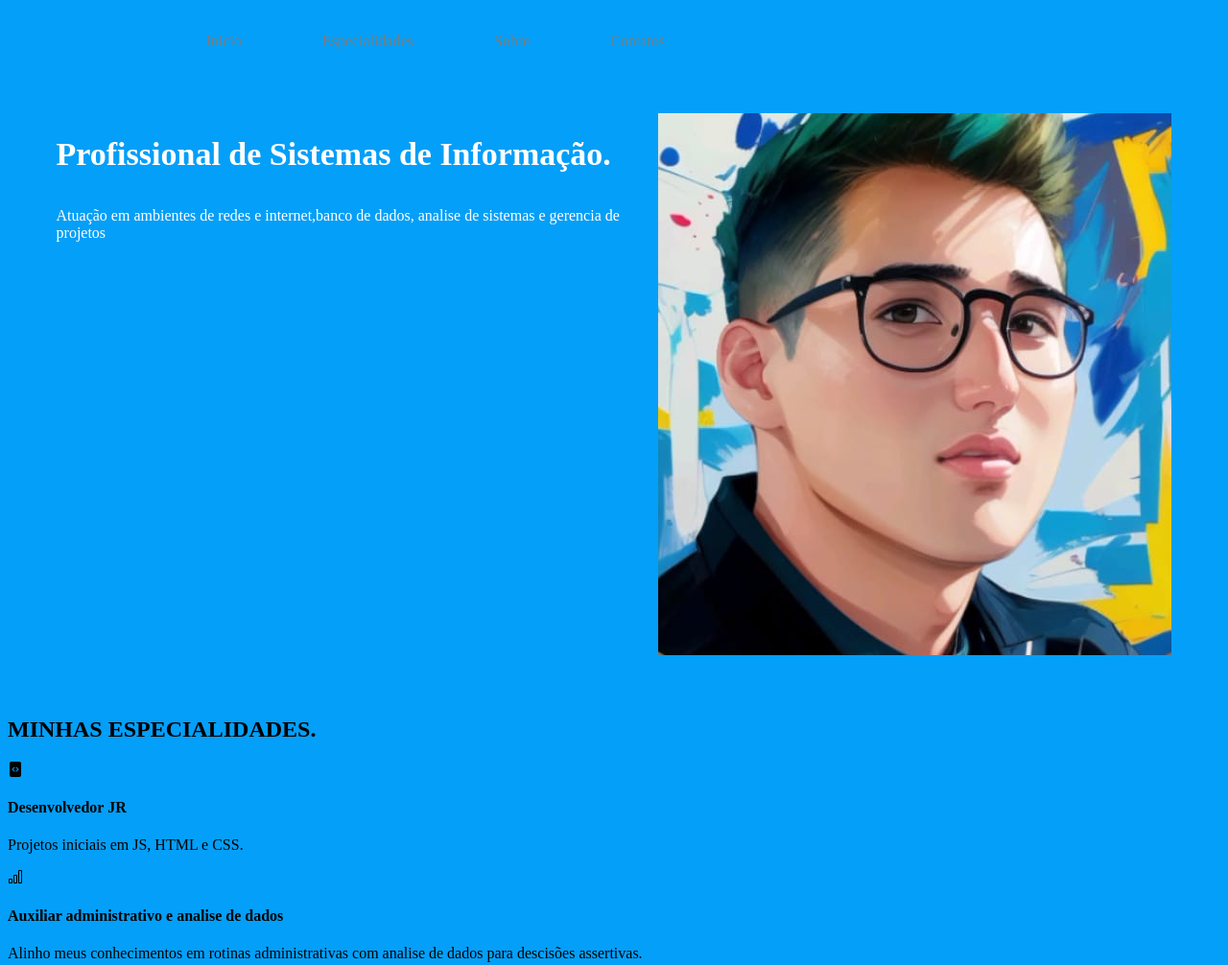
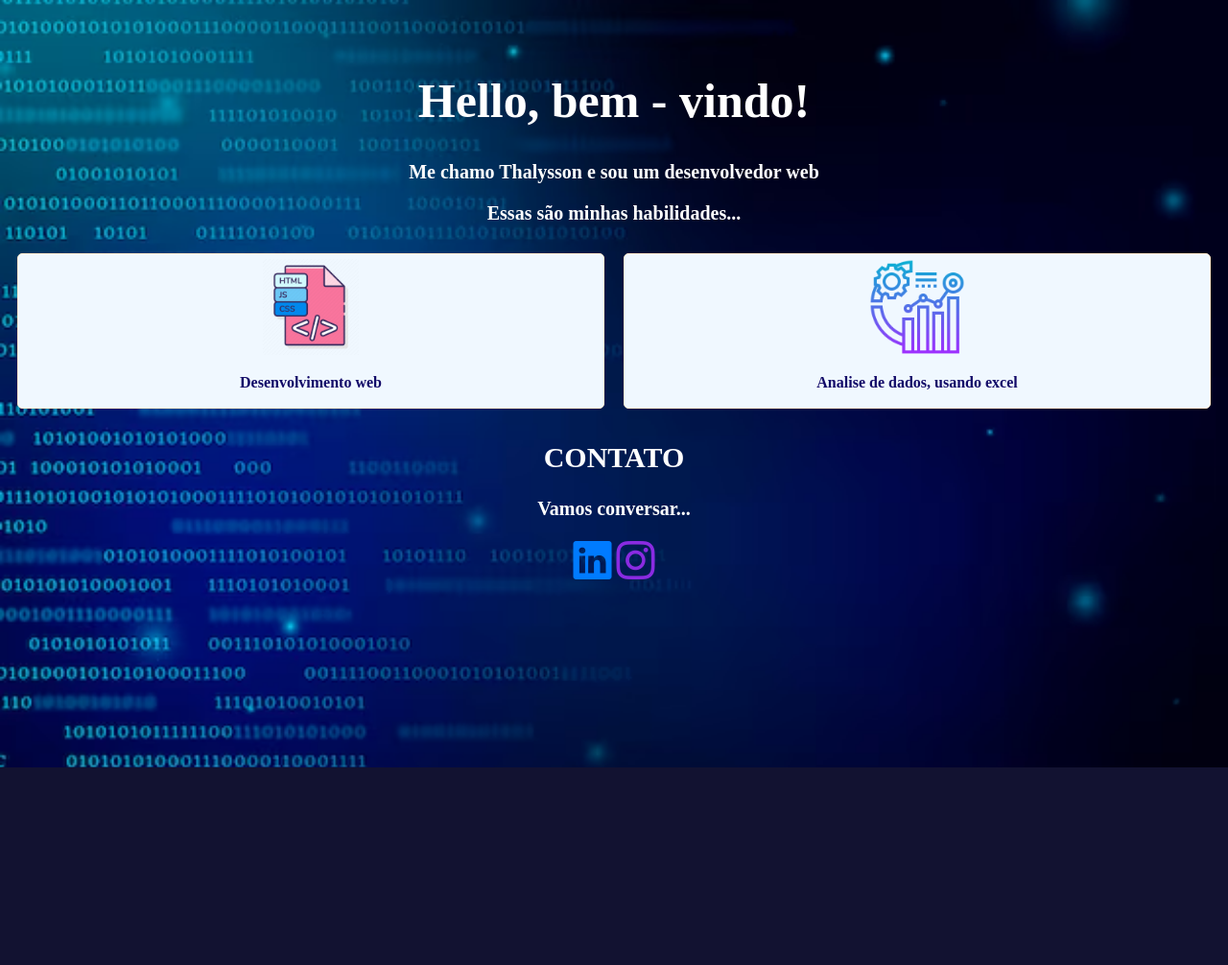
Before and after one commit to 4909thalysson/PortfolioPessoal, a website: page Index.html in a window 1280 px wide. Shown: the top 1006 px of the page at 96% size. After the commit the page ends 800 px from the top, so only its background shows below. Drawn offline with nearby package versions, Linux system fonts and the light colour scheme.

Commit message:
Inserindo os arquivos do projeto pessoal

```diff
--- a/Index.html
+++ b/Index.html
@@ -1,76 +1,51 @@
 <!DOCTYPE html>
-<html lang="pt-br">
+<html lang="en">
 <head>
     <meta charset="UTF-8">
+    <meta name="viewport" content="width=device-width, initial-scale=1.0">
     <link rel="stylesheet" href="style.css">
-    <meta name="viewport" content="width=device-width, initial-scale=1.0">
-    <link rel="stylesheet" href="https://cdn.jsdelivr.net/npm/bootstrap-icons@1.11.3/font/bootstrap-icons.min.css">
-    <title> Thalysson Martins</></title>
-</head>
-</body>
-<header>
-    <div>
-        <div class="interface">
+    <link rel="stylesheet" href="script.js">
+    <link rel="stylesheet" href="https://cdn.jsdelivr.net/npm/bootstrap-icons@1.10.3/font/bootstrap-icons.css">
 
 
+    <title>TM Dev</title>
+    <head>
+        <style>
+          body {
+            background-image: url('fluxo-de-design-de-codigo-binario_53876-118375.avif');
+            background-size: cover;
+            text-align: center;
+          }
 
+          h1 {
+            color: rgb(255, 255, 255);
+            font-size: 50px;
+            margin-top: 50px;
+          }
+        </style>
+      </head>
+      <body>
+        <h1>Hello, bem - vindo!</h1>
+        <section id="sobre">
+          <p>Me chamo Thalysson e sou um desenvolvedor web</p>
+          <p>Essas são minhas habilidades...</p>
+          <div class="container">
+          <div class="card 1">
+          <img src="HTML-JS-CSS-512.webp" alt="" width="100" height="100">
+          <p>Desenvolvimento web</p>
         </div>
-        <nav class="menu-desktop">
-<ul>
-    <li><a href="#">Inicio</a></li>
-    <li><a href="#">Especialidades</a></li>
-    <li><a href="#">Sobre</a></li>
-    <li><a href="#">Contatos</a></li>
-</ul>
-        </nav>
+        <div class="card 2">
+          <img src="2857309.png" alt="" width="100" height="100">
+          <p>Analise de dados, usando excel</p>
+        </div>
+      </div>
 
-    <div>
-
-    </div>
-</header>
-<main>
-    <section class="topo-do-site">
-     <div class="interface">
-    <div class="flex">
-        <div class="txt-topo-site">
-            <h1>Profissional de Sistemas de Informação. </h1>
-            <p>Atuação em ambientes de redes e internet,banco de dados, analise de sistemas e gerencia de projetos</p>
-        </div>
-        <div class="img-topo-site">
-            <img src="Imagem do WhatsApp de 2023-11-18 à(s) 19.51.09_b7a4d190.jpg" alt="">
-
-        </div>
-    </div>
-     </div>
-    </section>
-    <section class="Especialidades"
-    <div class="interface">
-        <h2 class="titulo">MINHAS <span>ESPECIALIDADES.</span></h2>
-        <div class="flex">
-            <div class="especialidades-box">
-               <i><i class="bi bi-file-code-fill"></i></i>
-               <h4>Desenvolvedor JR</h3>
-               <p>Projetos iniciais em JS, HTML e CSS.</p>
-            <div class="especialidades-box">
-               <i><i class="bi bi-bar-chart"></i></i>
-               <h4>Auxiliar administrativo e analise de dados</h3>
-               <p>Alinho meus conhecimentos em rotinas administrativas com analise de dados para descisões assertivas.</p>
-
-            </div>
-            <section class="Sobre Mim">
-                <div class="Sobre Mim">
-                    <h2>Sobre mim.</h2>
-                    <img src="Imagem do WhatsApp de 2023-11-28 à(s) 18.09.39_2dacf9e2.jpg" alt="">
-                    <section class="formulario">
-                        <div class="interface">
-                            <h2>FALA COMIGO.</h2>
-                            <form action="">
-                                <input type="text" placeholder="Nome Completo"required >
-                                <input type="text" placeholder="Email" required>
-                                <input type="text" placeholder="Telefone
-
-                            </form>
-                        </div>
-                    </section>
-</section>
-</main>
+        </section>
+        <article>
+          <h2>CONTATO</h2>
+          <P>Vamos conversar...</P>
+          <a href="https://www.linkedin.com/in/thalysson-de-oliveira-martins/"><i class="bi bi-linkedin" style="font-size: 2em; color: #007bff;"></i></a>
+          <a href="https://www.instagram.com/oliveiramartinsthalysson/"><i class="bi bi-instagram" style="font-size: 2em; color:blueviolet"></i></a>
+        </article>
+      </body>
+      </html>
--- a/style.css
+++ b/style.css
@@ -1,92 +1,48 @@
-/*Estilo geral*/
-
-.-body{
-margin: 0;
-padding: 0;
-box-sizing: border-box;
+/*Estios referente a parte do fundo do site*/
+body{
+    background-color:rgb(18, 18, 49)
 }
 
-body{
-
-    background-color: rgb(4, 159, 248);
-    height: 100vh;
-}
-.interface{
-    max-width: 1280px;
-    margin: 0 auto;
+/*estilos referentes ao inicio do site*/
+section{
+    text-align: center;
+    color: rgb(255, 255, 255);
+    font-size: 20px;
+    font-weight: bold;
 
 }
-.flex{
+.container{
     display: flex;
-}
-/*Estilo do cabeçalho*/
-header{
-    padding: 10px 10%;
-}
-
-header > .interface{
-    display: flex;
-    align-items: center;
-    justify-content:space-between ;
-}
-
-header a{
-    color:#7c7c7c;
-    text-decoration: none;
-    display: inline-block;
-    transition: 0.2s;
-}
-h2 .titulo{
-    color: #fff;
-    font-size: 34px;
-    text-align: center;
-}
-h2 .titulo span{
-  color: aqua;
-}
-header a:hover{
-    color: #fff;
-    transform: scale(1.05);
+    flex-wrap: wrap;
+    justify-content: center;
 
 }
 
-header nav ul{
-    list-style-type: none;
-}
-header nav ul li{
-    display: inline-block;
-    padding: 0 40px;
+.card{
+flex: 1;
+margin: 10px;
+background-color: aliceblue;
+border: 1px solid blanchedalmond;
+border-radius: 5px;
+padding: 5px;
+width: 200px;
+height: 150px;
+text-align: center;
+color: rgb(18, 9, 104);
+font-size: 16px;
 }
 
-/*ESTILO DO TOPO DO SITE*/
-section.topo-do-site{
-    padding: 40px 4%;
+.card {
+    transition: transform 0.3s ease-in-out;
+  }
 
+  .card:hover {
+    transform: scale(1.05);
+  }
+
+article{
+    text-align: center;
+    color: rgb(255, 255, 255);
+    font-size: 20px;
+    font-weight: bold;
 }
-section.topo-do-site.flex{
-align-self: center;
-justify-content: center;
-
-}
-.topo-do-site h1{
-   color:#fff;
-   font-size: 34px;
-   line-height: 30px;
-}
-.topo-do-site  P{
-    color:#fff;
-    margin: 40px 0;
-}
-
-/*ESTILOS DAS ESPECIALIZADAS*/
-section.Especialidades{
-    padding: 40px, 4%;
-    align-items: center;
-}
-
-section.especialidades .especialidades-box{
-    color: #fff;
-    padding: 40px;
-    align-items:center;
-
-}
```
Also changed, not shown: package.json (added, +38 -0 lines), script.js (deleted, +0 -21 lines), 2857309.png (added), HTML-JS-CSS-512.webp (added), Imagem do WhatsApp de 2023-11-18 à(s) 19.51.09_b7a4d190.jpg (deleted), Imagem do WhatsApp de 2023-11-28 à(s) 18.09.39_2dacf9e2.jpg (deleted), Imagem do WhatsApp de 2024-02-09 à(s) 12.33.06_6c23b687.jpg (deleted), README.md (added), fluxo-de-design-de-codigo-binario_53876-118375.avif (added).
